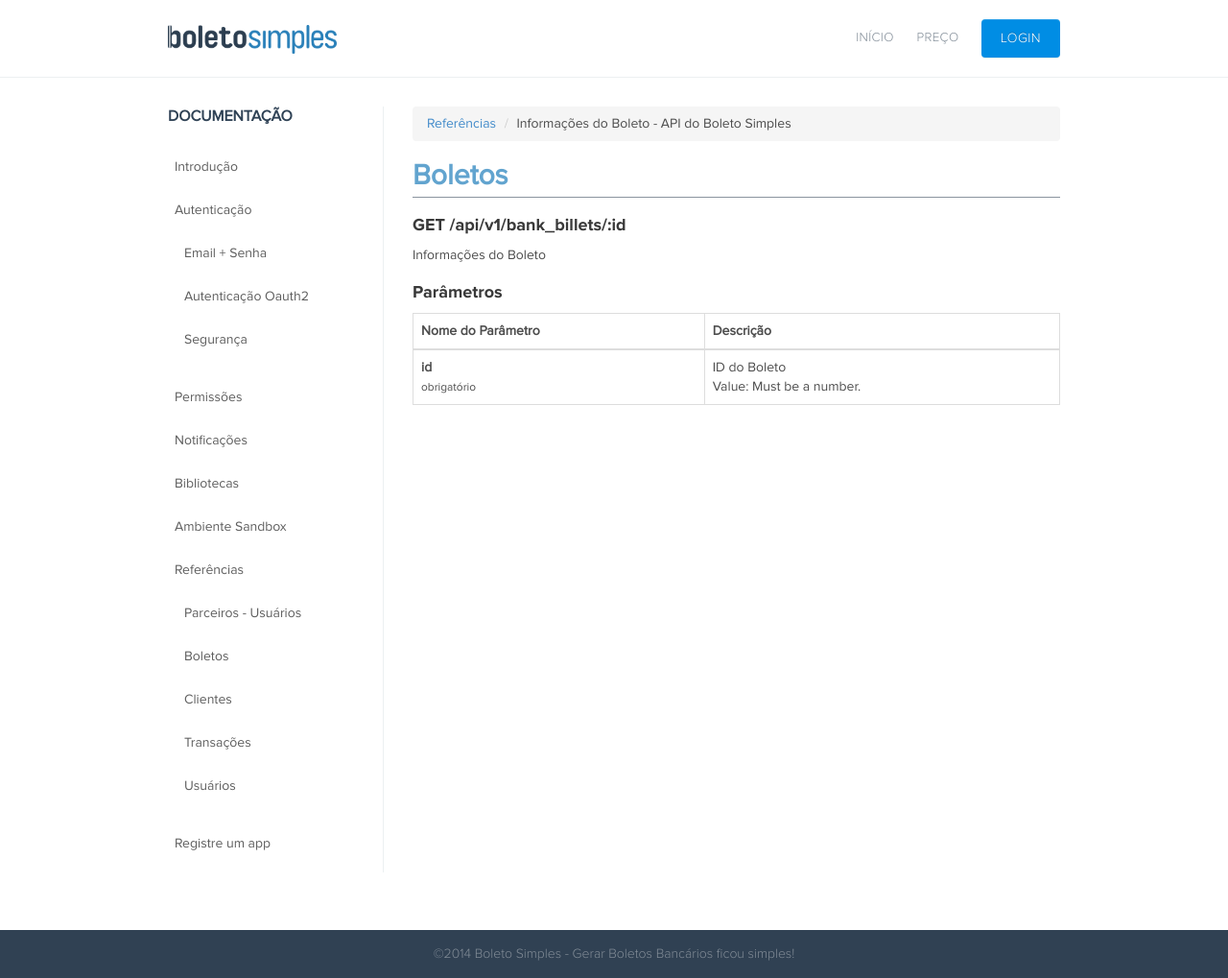
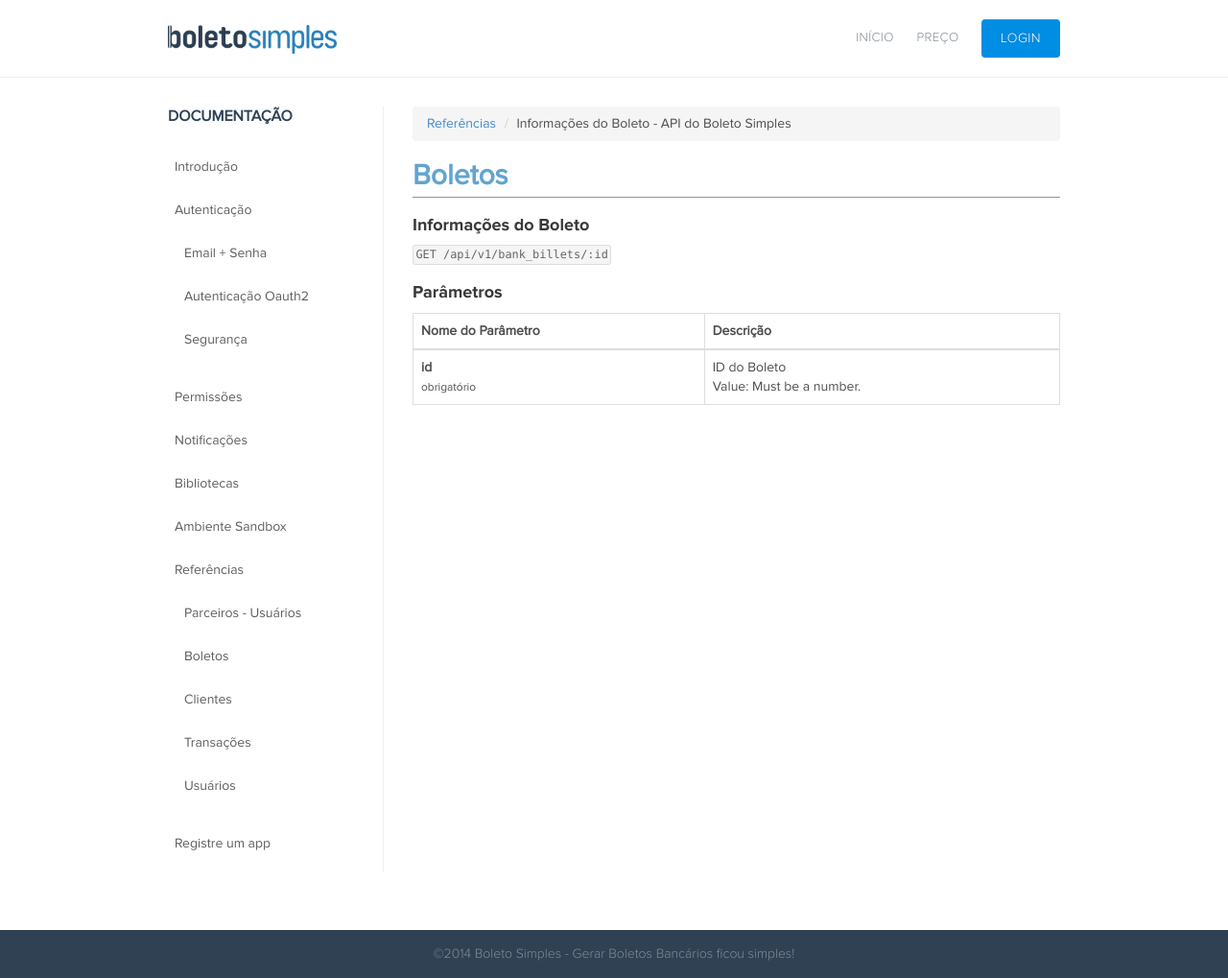
Before and after one commit to BoletoSimples/boletosimples-docs, a Jekyll site: the page built from reference/v1/bank_billets/show/index.md, in a window 1280 px wide. Shown: the whole page at 96% size. Built offline with Jekyll 4.4.1, drawn with Linux system fonts in a browser that asks for light colours.

```diff
--- a/reference/v1/bank_billets/show/index.md
+++ b/reference/v1/bank_billets/show/index.md
@@ -6,8 +6,8 @@ en: /en/reference
 
 ## Boletos
 
-### GET /api/v1/bank_billets/:id
-Informações do Boleto
+### Informações do Boleto
+<code>GET /api/v1/bank_billets/:id</code>
 
 ### Parâmetros
 
```
